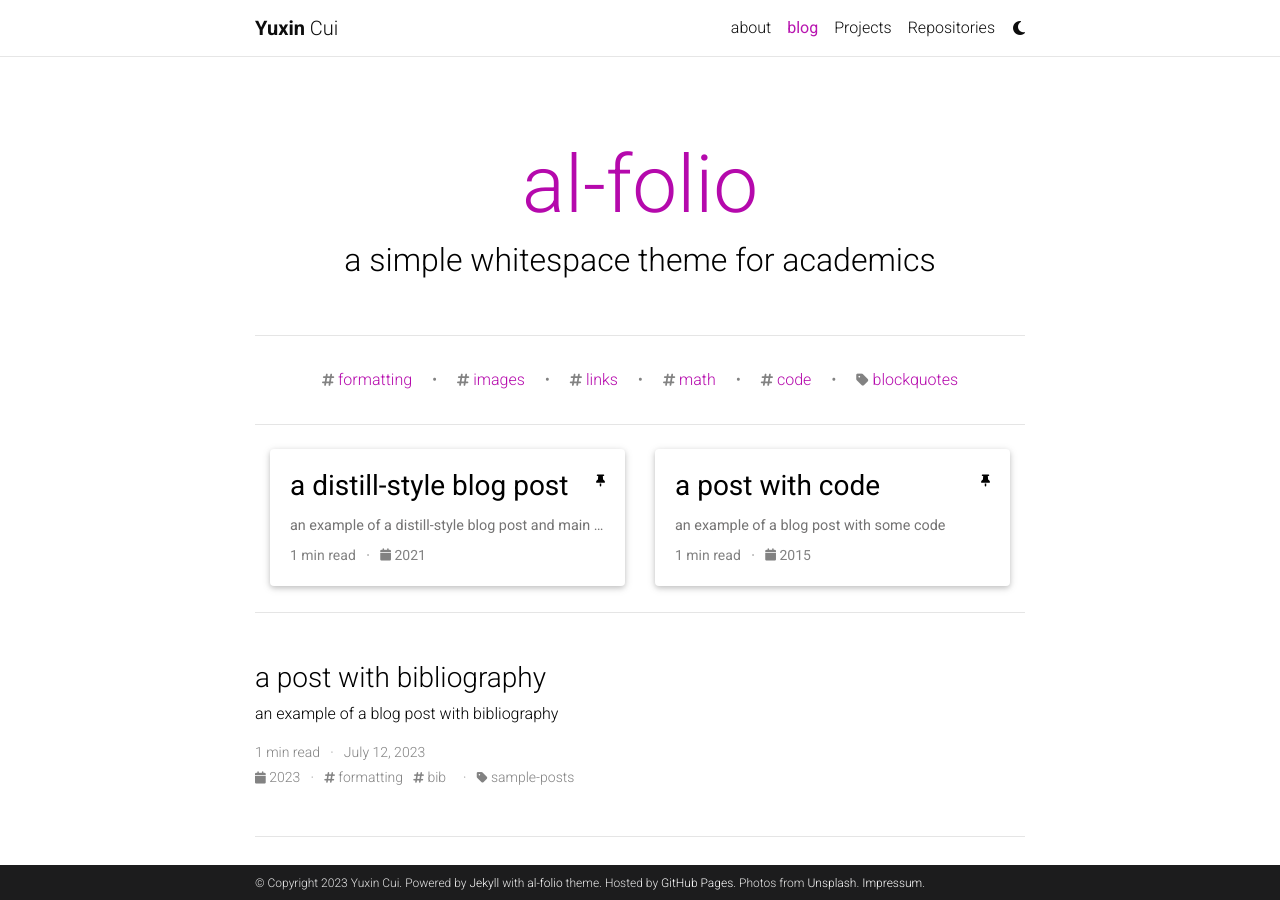
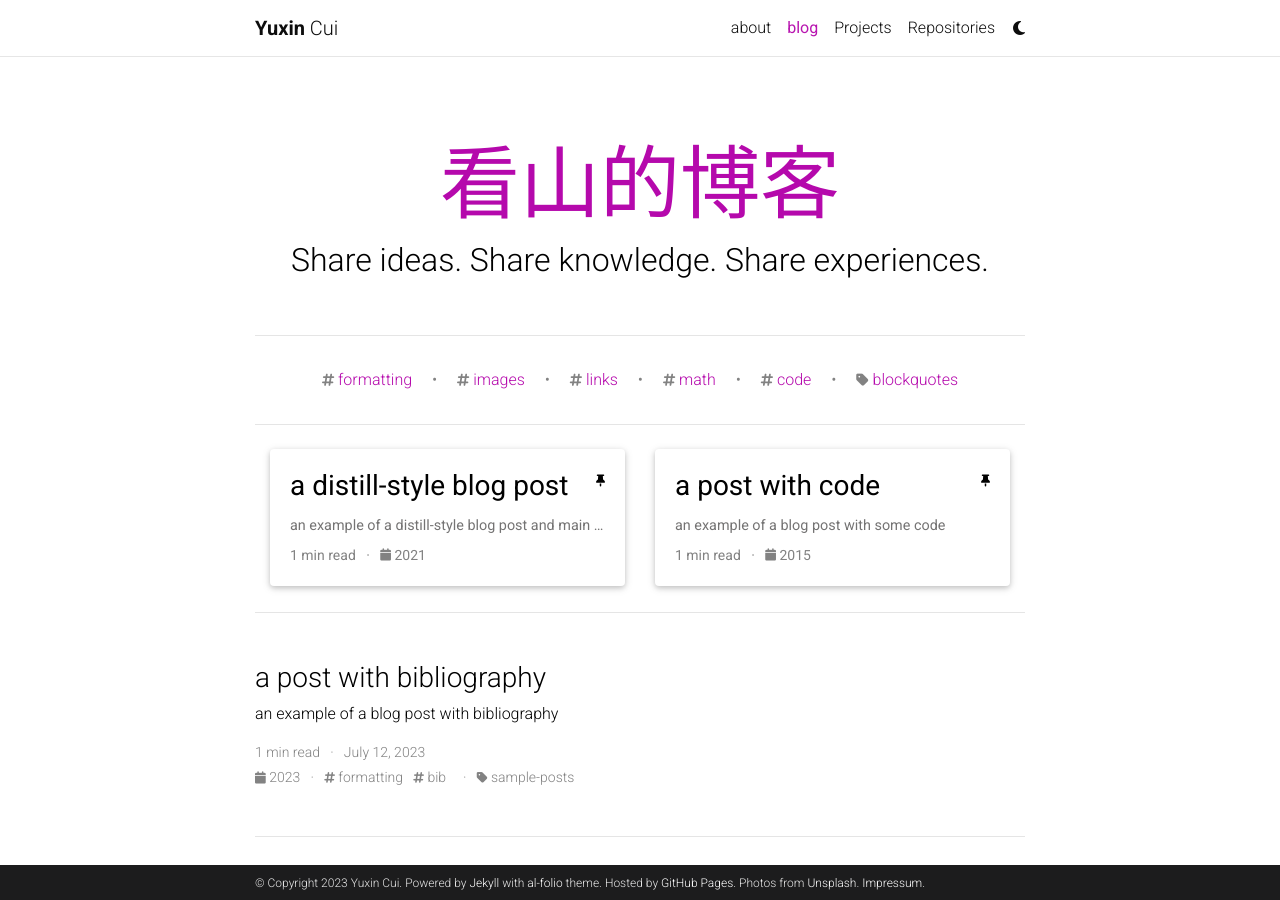
Before and after one commit to liukanshan1/liukanshan1.github.io, a Jekyll site: the page built from blog/index.html, in a window 1280 px wide and 900 px high. Built offline with Jekyll 4.4.1, drawn with Linux system fonts in a browser that asks for light colours; the list of posts is cut into pages by our own code; comment, search, counter and statistics services are not loaded; a style sheet for code colours, icons or effects is not loaded.

Commit message:
Update _config.yml

```diff
--- a/_config.yml
+++ b/_config.yml
@@ -124,9 +124,9 @@
 # Blog
 # -----------------------------------------------------------------------------
 
-blog_name: al-folio # blog_name will be displayed in your blog page
+blog_name: 看山的博客 # blog_name will be displayed in your blog page
 blog_nav_title: blog # your blog must have a title for it to be displayed in the nav bar
-blog_description: a simple whitespace theme for academics
+blog_description: Share ideas. Share knowledge. Share experiences.
 permalink: /blog/:year/:title/
 
 # Pagination
```
